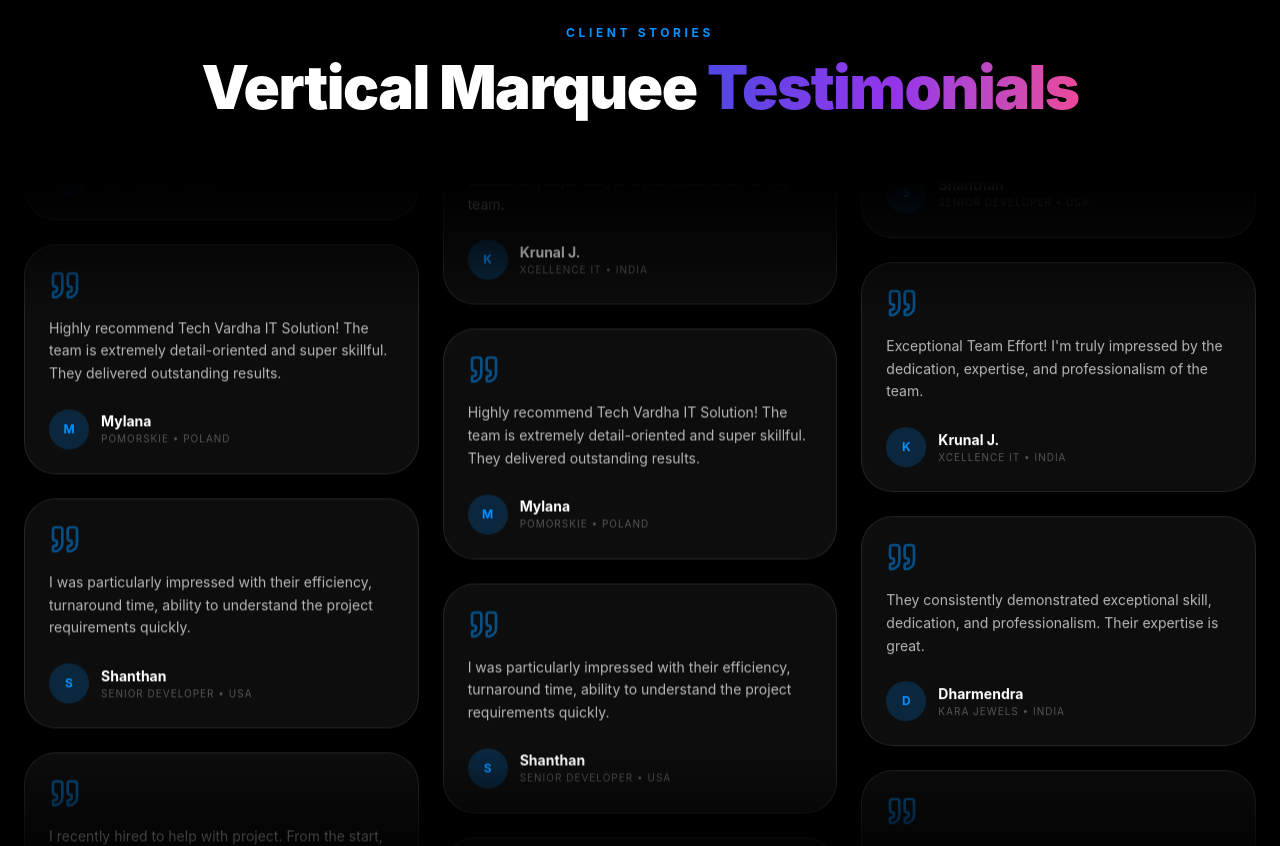
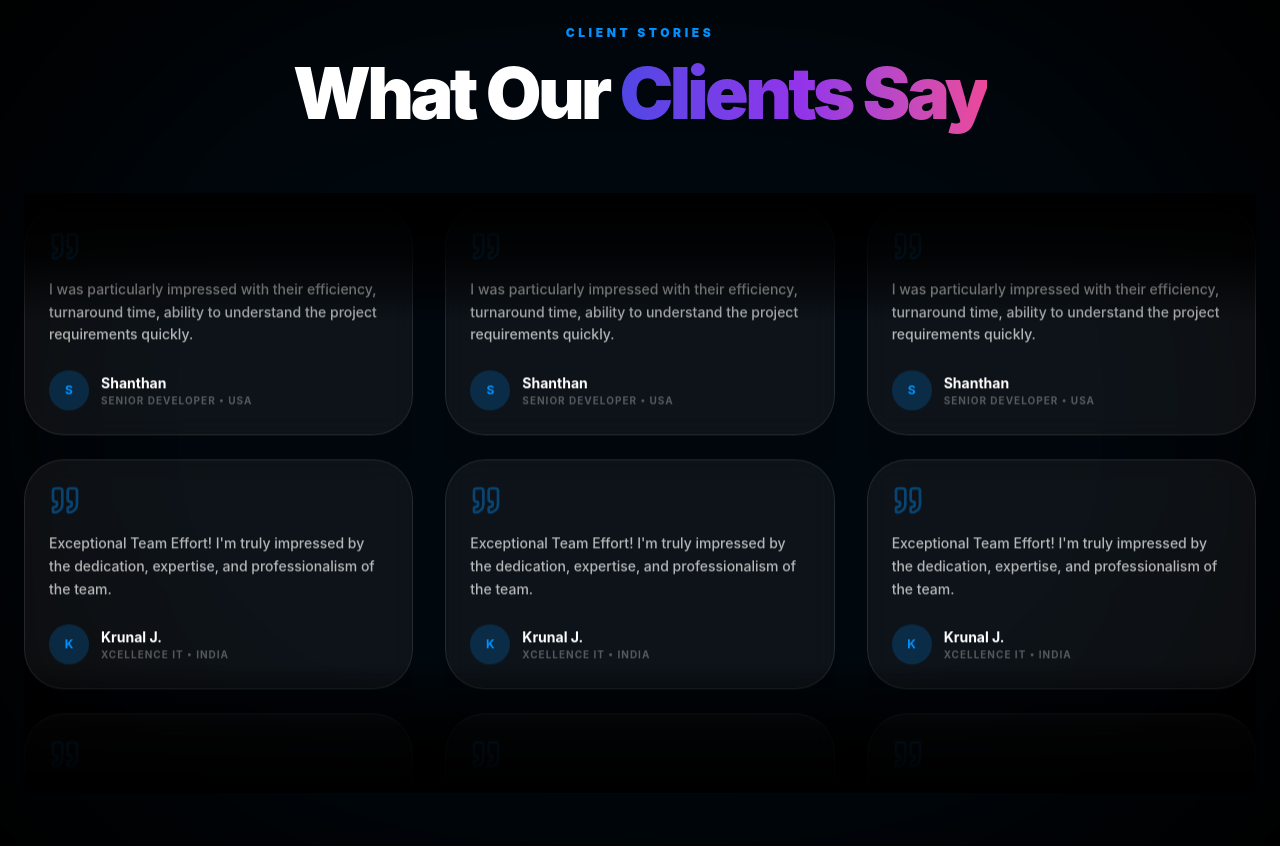
Before and after one commit to rutvikdholakiya30/codefixer, a React (Vite) app: page / in a window 1280 px wide. Shown: the part 3000-3846 px from the top of the page. Built offline with nearby package versions, Linux system fonts and the light colour scheme.

Commit message:
website updated

```diff
--- a/src/components/ui/VerticalTestimonialMarquee.tsx
+++ b/src/components/ui/VerticalTestimonialMarquee.tsx
@@ -2,7 +2,6 @@ import React from 'react';
 import { motion } from 'framer-motion';
 import { Quote } from 'lucide-react';
 
-// ટેસ્ટિમોનિયલ ડેટા
 const testimonials = [
   { name: "Anush", role: "Air Cables • INDIA", text: "I recently hired to help with project. From the start, they were incredibly efficient and professional. They delivered high-quality work ahead of schedule." },
   { name: "Mylana", role: "Pomorskie • POLAND", text: "Highly recommend Tech Vardha IT Solution! The team is extremely detail-oriented and super skillful. They delivered outstanding results." },
@@ -12,11 +11,10 @@ const testimonials = [
   { name: "Syed Jazib", role: "Web Lead • UAE", text: "The team is very talented and hardworking. They always deliver more than expected." }
 ];
 
-// કાર્ડ કમ્પોનન્ટ
 const TestimonialCard = ({ item }: { item: typeof testimonials[0] }) => (
-  <div className="bg-white/5 backdrop-blur-md border border-white/10 p-6 rounded-[2rem] mb-6 break-inside-avoid shadow-xl hover:border-primary/50 transition-colors group">
-    <Quote className="text-primary w-8 h-8 mb-4 opacity-50 group-hover:opacity-100 transition-opacity" />
-    <p className="text-white/70 text-sm leading-relaxed mb-6">
+  <div className="bg-white/5 backdrop-blur-md border border-white/10 p-6 rounded-[2.5rem] mb-6 shadow-xl hover:border-primary/50 transition-all duration-300 group cursor-default">
+    <Quote className="text-primary w-8 h-8 mb-4 opacity-40 group-hover:opacity-100 transition-opacity" />
+    <p className="text-white/70 text-sm leading-relaxed mb-6 font-medium">
       {item.text}
     </p>
     <div className="flex items-center gap-3">
@@ -25,26 +23,25 @@ const TestimonialCard = ({ item }: { item: typeof testimonials[0] }) => (
       </div>
       <div>
         <h4 className="text-white font-bold text-sm">{item.name}</h4>
-        <p className="text-white/30 text-[10px] uppercase tracking-widest">{item.role}</p>
+        <p className="text-white/30 text-[10px] uppercase tracking-widest font-bold">{item.role}</p>
       </div>
     </div>
   </div>
 );
 
-// માર્કી કોલમ કમ્પોનન્ટ
-const MarqueeColumn = ({ items, duration, reverse = false }: { items: typeof testimonials, duration: number, reverse?: boolean }) => {
+const MarqueeColumn = ({ items }: { items: typeof testimonials }) => {
   return (
-    <div className="relative h-[700px] overflow-hidden">
-      <motion.div
-        animate={{ y: reverse ? ["-50%", "0%"] : ["0%", "-50%"] }}
-        transition={{ duration: duration, repeat: Infinity, ease: "linear" }}
-        className="flex flex-col"
-      >
-        {/* ડુપ્લીકેટ લિસ્ટ ફોર ઇન્ફિનાઇટ લૂપ */}
-        {[...items, ...items].map((item, idx) => (
+    <div className="relative h-[600px] overflow-hidden group">
+      {/*
+         CSS Marquee Logic:
+         - pause-on-hover logic added via Tailwind class
+      */}
+      <div className="flex flex-col animate-marquee-vertical group-hover:[animation-play-state:paused]">
+        {/* Triple the list to ensure no gaps during hover pause */}
+        {[...items, ...items, ...items].map((item, idx) => (
           <TestimonialCard key={idx} item={item} />
         ))}
-      </motion.div>
+      </div>
     </div>
   );
 };
@@ -52,37 +49,50 @@ const MarqueeColumn = ({ items, duration, reverse = false }: { items: typeof tes
 export default function VerticalTestimonialMarquee() {
   return (
     <section className="relative py-24 px-6 bg-black overflow-hidden">
+      {/* Background Glow */}
+      <div className="absolute top-0 left-1/2 -translate-x-1/2 w-full h-full bg-primary/5 blur-[120px] rounded-full" />
+
       <div className="max-w-7xl mx-auto relative z-10">
-        <div className="text-center mb-16">
+        <div className="text-center mb-16 space-y-4">
           <motion.p
-            initial={{ opacity: 0, y: 16 }}
+            initial={{ opacity: 0, y: 10 }}
             whileInView={{ opacity: 1, y: 0 }}
-            className="uppercase tracking-[0.3em] text-xs text-primary font-bold mb-4"
+            className="uppercase tracking-[0.3em] text-xs text-primary font-black"
           >
             Client Stories
           </motion.p>
           <motion.h2
-            initial={{ opacity: 0, y: 16 }}
+            initial={{ opacity: 0, y: 10 }}
             whileInView={{ opacity: 1, y: 0 }}
-            transition={{ delay: 0.05 }}
-            className="text-4xl md:text-6xl font-black text-white tracking-tight"
+            className="text-4xl md:text-7xl font-black text-white tracking-tighter"
           >
-            Vertical Marquee <span className="text-gradient">Testimonials</span>
+            What Our <span className="text-gradient">Clients Say</span>
           </motion.h2>
         </div>
 
-        {/* Masonry Layout Grid */}
-        <div className="grid grid-cols-1 md:grid-cols-2 lg:grid-cols-3 gap-6 relative">
-          {/* Top & Bottom Fade Overlay */}
-          <div className="absolute top-0 left-0 w-full h-32 bg-gradient-to-b from-black via-black/50 to-transparent z-20 pointer-events-none" />
-          <div className="absolute bottom-0 left-0 w-full h-32 bg-gradient-to-t from-black via-black/50 to-transparent z-20 pointer-events-none" />
+        {/* 3 Columns Grid */}
+        <div className="grid grid-cols-1 md:grid-cols-2 lg:grid-cols-3 gap-8 relative">
+          {/* Top & Bottom Fade Overlays */}
+          <div className="absolute top-0 left-0 w-full h-32 bg-gradient-to-b from-black via-black/80 to-transparent z-20 pointer-events-none" />
+          <div className="absolute bottom-0 left-0 w-full h-32 bg-gradient-to-t from-black via-black/80 to-transparent z-20 pointer-events-none" />
 
-          {/* ૩ કોલમ અલગ અલગ સ્પીડ અને ડાયરેક્શન સાથે */}
-          <MarqueeColumn items={testimonials.slice(0, 3)} duration={25} />
-          <MarqueeColumn items={testimonials.slice(1, 4)} duration={35} reverse={true} />
-          <MarqueeColumn items={testimonials.slice(2, 5)} duration={30} />
+          {/* All columns moving at the same speed */}
+          <MarqueeColumn items={testimonials} />
+          <MarqueeColumn items={testimonials} />
+          <MarqueeColumn items={testimonials} />
         </div>
       </div>
+
+      {/* Adding Custom Animation CSS */}
+      <style>{`
+        @keyframes marquee-vertical {
+          0% { transform: translateY(0); }
+          100% { transform: translateY(-50%); }
+        }
+        .animate-marquee-vertical {
+          animation: marquee-vertical 30s linear infinite;
+        }
+      `}</style>
     </section>
   );
 }
```
